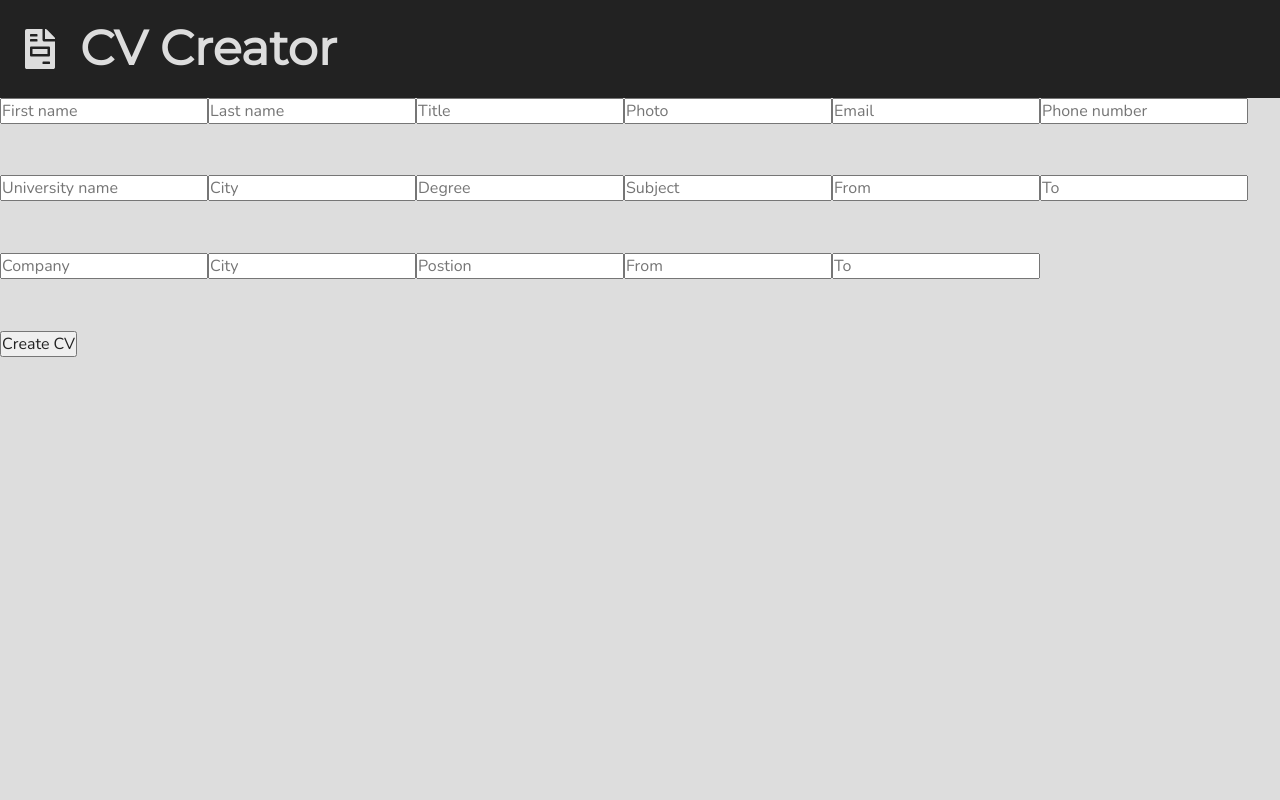
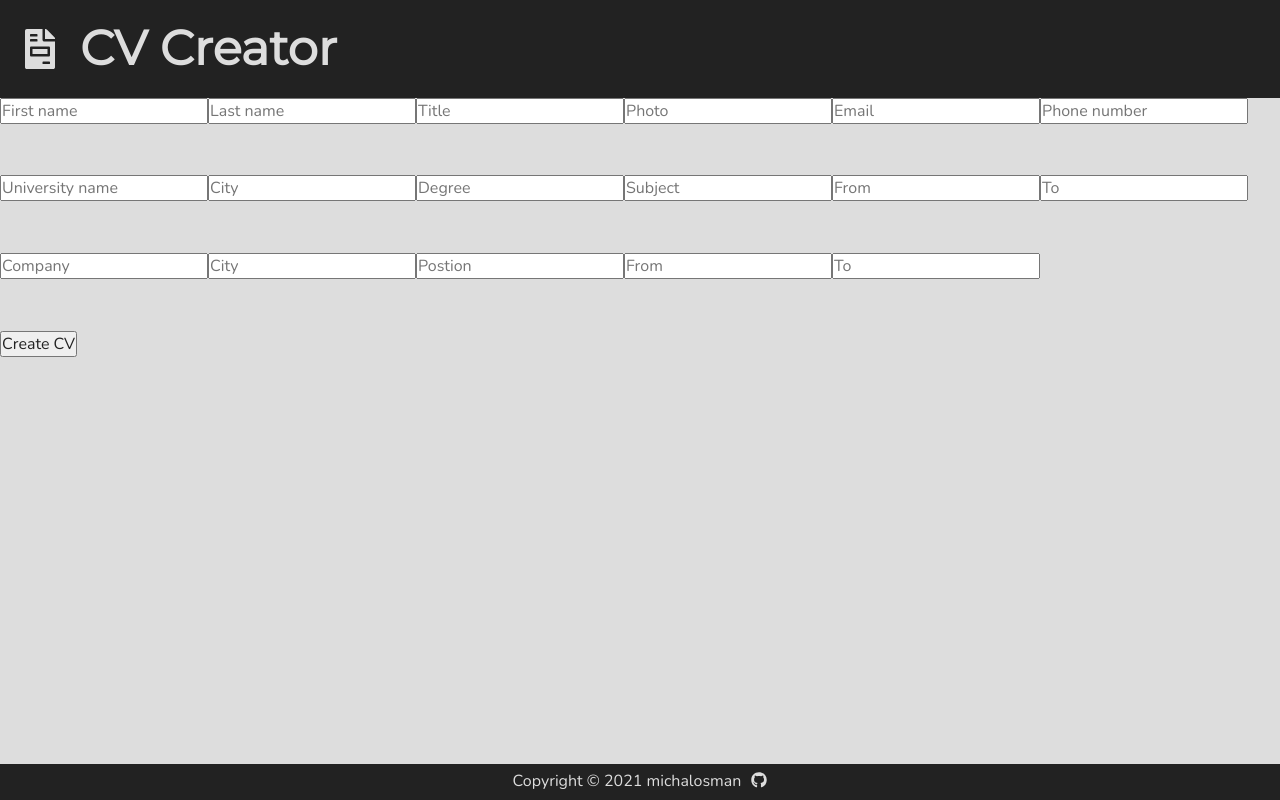
Before and after one commit to michalosman/cv-application, a React (Create React App) app: page / in a window 1280 px wide. Built offline with nearby package versions, Linux system fonts and the light colour scheme.

Commit message:
Finish footer

```diff
--- a/src/components/Footer.js
+++ b/src/components/Footer.js
@@ -1,7 +1,43 @@
 import React from "react";
+import styled from "styled-components";
+import { FaGithub } from "react-icons/fa";
 
 const Footer = () => {
-  return <div></div>;
+  return (
+    <StyledFooter>
+      <Copyright>Copyright © 2021 michalosman</Copyright>
+      <Link href="https://github.com/michalosman" target="_blank">
+        <FaGithub />
+      </Link>
+    </StyledFooter>
+  );
 };
 
 export default Footer;
+
+const StyledFooter = styled.footer`
+  position: absolute;
+  bottom: 0;
+  left: 0;
+  display: flex;
+  align-items: center;
+  justify-content: center;
+  padding: 0.5rem;
+  width: 100%;
+  background-color: ${({ theme }) => theme.colors.dark};
+  color: ${({ theme }) => theme.colors.light};
+`;
+
+const Copyright = styled.p`
+  margin-right: 1rem;
+`;
+
+const Link = styled.a`
+  position: relative;
+  top: 0.2rem;
+  color: ${({ theme }) => theme.colors.light};
+
+  &:hover {
+    color: ${({ theme }) => theme.colors.lightHover};
+  }
+`;
```
